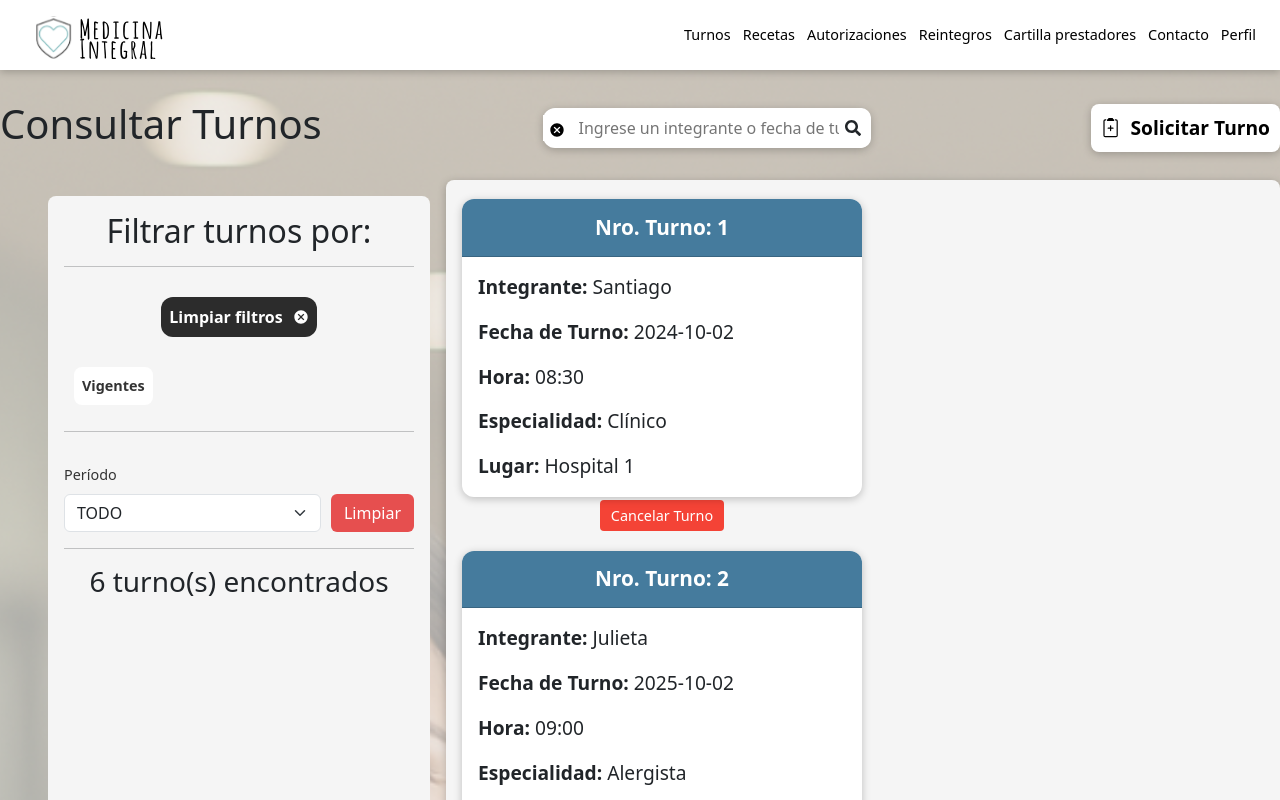
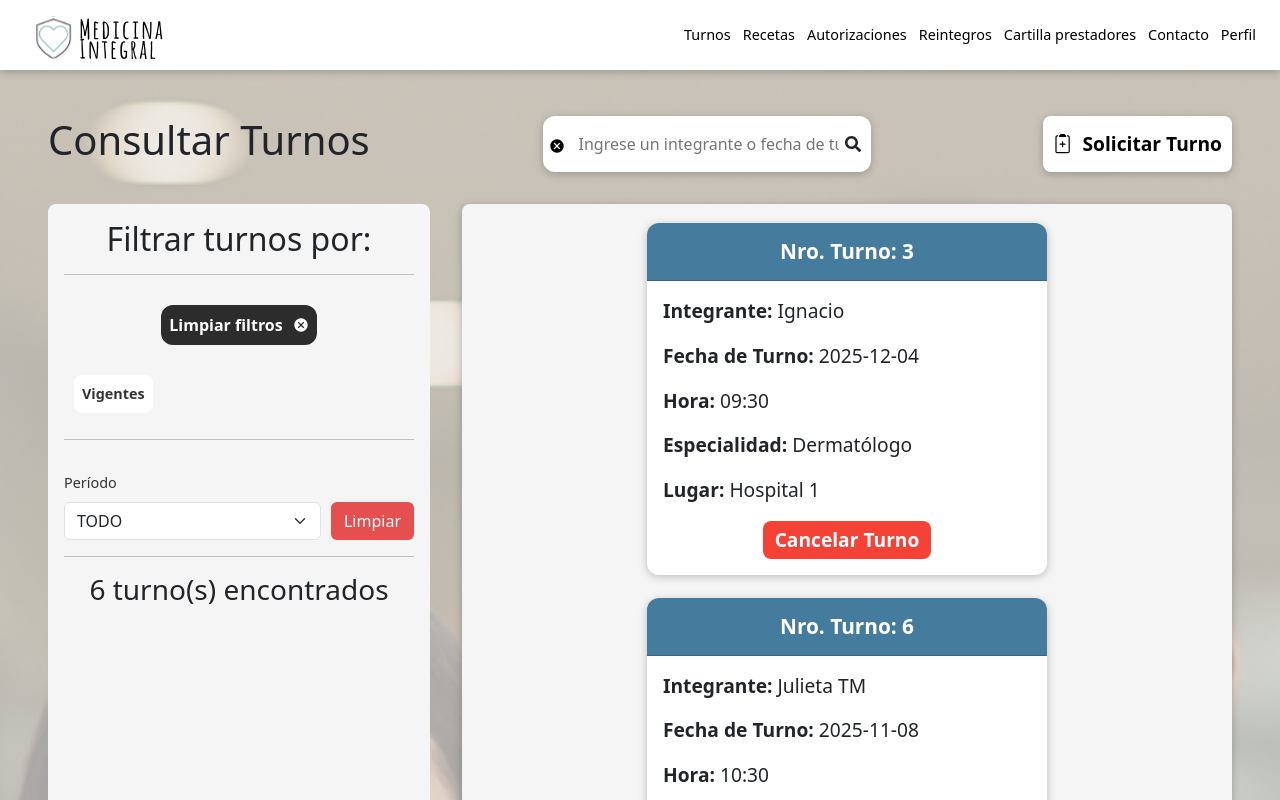
Before and after one commit to DesApp-2025c2-Grupo-8/Afiliados-FrontEnd, a React (Vite) app: page /consultar-turnos in a window 1280 px wide. Shown: the top 800 px of the page. Built offline with nearby package versions, Linux system fonts and the light colour scheme.

Commit message:
Cambios en el botón de cancelar turno + agregado contenido extra opcional en CardDinamica

```diff
--- a/src/Screens/ConsultarTurnos/ConsultarTurnos.jsx
+++ b/src/Screens/ConsultarTurnos/ConsultarTurnos.jsx
@@ -8,7 +8,7 @@ import styles from './ConsultarTurnos.module.css';
 import { MdCancel } from 'react-icons/md';
 import { BsClipboard2Plus } from 'react-icons/bs';
 
-
+const turnosOrdenInverso = [...turnos].reverse(); //Para ordenar turnos de más actuales a más antiguos
 const periodosOpciones = [
     'Último año',
     'Últimos seis meses',
@@ -28,7 +28,8 @@ const cardData = {
         { campo: 'Especialidad', propiedad: 'tipoConsulta' },
         //{ campo: 'Profesional', propiedad: 'profesional' },
         { campo: 'Lugar', propiedad: 'lugar' }
-    ]
+    ],
+    tieneContenidoExtra: true
 };
 
 
@@ -40,8 +41,8 @@ const ConsultarTurnos = () => {
 
 
 
-    const [listaTurnos, setListaTurnos] = useState(turnos);
-    const [listaTurnosFiltrados, setListaTurnosFiltrados] = useState(turnos);
+    const [listaTurnos] = useState(turnosOrdenInverso);
+    const [listaTurnosFiltrados, setListaTurnosFiltrados] = useState(turnosOrdenInverso);
 
     const [filtroVigentes, setFiltroVigentes] = useState(false);
     const [filtroPeriodo, setFiltroPeriodo] = useState('');
@@ -177,13 +178,11 @@ const ConsultarTurnos = () => {
                         {listaTurnosFiltrados.length === 0 ?
                             <h2>No existen turnos con los filtros ingresados</h2> :
                             (listaTurnosFiltrados.map((unTurno) => (
-                                <div key={unTurno.id} className={styles.card}>
                                     <CardDinamica
                                         {...cardData}
                                         data={unTurno}
                                         header={'Nro. Turno: ' + unTurno.id}
-                                />
-                                    <div className={styles.botonCardContainer}>
+                                        tieneContenidoExtra={
                                             <button
                                                 className={styles.botonAbrirModal}
                                                 onClick={() => {
@@ -193,8 +192,8 @@ const ConsultarTurnos = () => {
                                             >
                                             Cancelar Turno
                                             </button>
-                                    </div>
-                                </div>
+                                        }
+                                    />
                             )))
                         }
                     </section>
--- a/src/Screens/ConsultarTurnos/ConsultarTurnos.module.css
+++ b/src/Screens/ConsultarTurnos/ConsultarTurnos.module.css
@@ -8,11 +8,9 @@
 
 .headerContainer {
     display: flex;
-    align-items: center;
     justify-content: space-between;
-    margin-bottom: 24px;
+    padding: 1rem 3rem;
 }
-
 .botonSolicitarTurno {
     display: flex;
     align-items: center;
@@ -114,13 +112,13 @@
 
 .turnosContainer {
     background-color: #f5f5f5;
-    box-shadow: 0 2px 8px rgba(0,0,0,0.226);
+    box-shadow: 0 2px 8px rgba(0, 0, 0, 0.226);
     border-radius: 8px;
     display: flex;
     flex-wrap: wrap;
-    justify-content: flex-start;
+    justify-content: center;
     gap: 1rem;
-    margin: 1rem, 3rem, 5rem, 1rem;
+    margin: 1rem 3rem 5rem 1rem;
     padding: 1rem;
     width: 100%;
 }
@@ -137,12 +135,11 @@
     color: white;
     border: none;
     padding: 0.3rem 0.7rem;
-    border-radius: 4px;
+    border-radius: 8px;
     cursor: pointer;
-    font-size: 0.9rem;
-    font-weight: 500;
+    font-size: 1.2rem;
+    font-weight: 700;
 }
-
 .botonAbrirModal:hover {
     background-color: #d32f2f;
 }
@@ -190,7 +187,7 @@
 .botonCerrar {
     background: none;
     border: none;
-    font-size: 1.8rem; /* Tamaño de la 'x' */
+    font-size: 1.8rem;
     cursor: pointer;
     color: #666;
     padding: 0;
@@ -252,28 +249,3 @@
 .botonCancelarTurno:active {
     transform: scale(0.98);
 }
-
-@media (max-width: 768px) {
-    .headerContainer {
-        flex-direction: column;
-        align-items: flex-start;
-        gap: 1rem;
-    }
-
-    .filtroContainer {
-        width: 100%;
-        margin: 1rem;
-    }
-
-    .turnosContainer {
-        margin: 1rem;
-        padding: 0.5rem;
-        gap: 0.5rem;
-    }
-
-    .botonSolicitarTurno,
-    .botonLimpiarFiltros {
-        font-size: 1rem;
-        padding: 0.5rem;
-    }
-}
--- a/src/components/CardDinamica/CardDinamica.jsx
+++ b/src/components/CardDinamica/CardDinamica.jsx
@@ -4,7 +4,7 @@ import styles from './CardDinamica.module.css';
 import { FiDownload } from 'react-icons/fi';
 
 const CardDinamica = (props) => {
-  const { data, header, color, camposCard, tieneBotonDescarga } = props;
+  const { data, header, color, camposCard, tieneBotonDescarga, tieneContenidoExtra } = props;
 
   return (
     <Card className={styles.cardBox}>
@@ -25,6 +25,12 @@ const CardDinamica = (props) => {
             <p className={styles.botonPDF}><FiDownload style={{ marginRight: '10px' }} />Descargar</p>
           </div>
         )}
+
+        {tieneContenidoExtra && (
+          <div className={styles.tieneContenidoExtra}>
+            {tieneContenidoExtra}
+          </div>
+        )}
       </Card.Body>
     </Card>
   );
--- a/src/components/CardDinamica/CardDinamica.module.css
+++ b/src/components/CardDinamica/CardDinamica.module.css
@@ -41,3 +41,8 @@
   width: 150px;
   margin: 0px;
 }
+
+.tieneContenidoExtra {
+  margin-top: 16px;
+  text-align: center;
+}
--- a/src/db/turnos.js
+++ b/src/db/turnos.js
@@ -9,6 +9,15 @@ const turnos = [
     lugar: "Hospital 1"
   },
   {
+    id:4,
+    integrante: "Valentín",
+    fecha: "2024-10-07",
+    hora: "10:00",
+    prestador: "Dra. Laura Fernández",
+    tipoConsulta: "Pediatra",
+    lugar: "Hospital 2"
+  },
+  {
     id: 2,
     integrante: "Julieta",
     fecha: "2025-10-02",
@@ -16,24 +25,6 @@ const turnos = [
     prestador: "Dra. María González",
     tipoConsulta: "Alergista",
     lugar: "Hospital 1"
-  },
-  {
-    id:3,
-    integrante: "Ignacio",
-    fecha: "2025-12-04",
-    hora: "09:30",
-    prestador: "Dr. Carlos López",
-    tipoConsulta: "Dermatólogo",
-    lugar: "Hospital 1"
-  },
-  {
-    id:4,
-    integrante: "Valentín",
-    fecha: "2024-10-07",
-    hora: "10:00",
-    prestador: "Dra. Laura Fernández",
-    tipoConsulta: "Pediatra",
-    lugar: "Hospital 2"
   },
   {
     id:5,
@@ -53,6 +44,15 @@ const turnos = [
     tipoConsulta: "Cardiólogo",
     lugar: "Hospital 2"
   },
+  {
+    id:3,
+    integrante: "Ignacio",
+    fecha: "2025-12-04",
+    hora: "09:30",
+    prestador: "Dr. Carlos López",
+    tipoConsulta: "Dermatólogo",
+    lugar: "Hospital 1"
+  },
 
 ];
 
```
Lines whose indentation alone changed are shown as unchanged.
